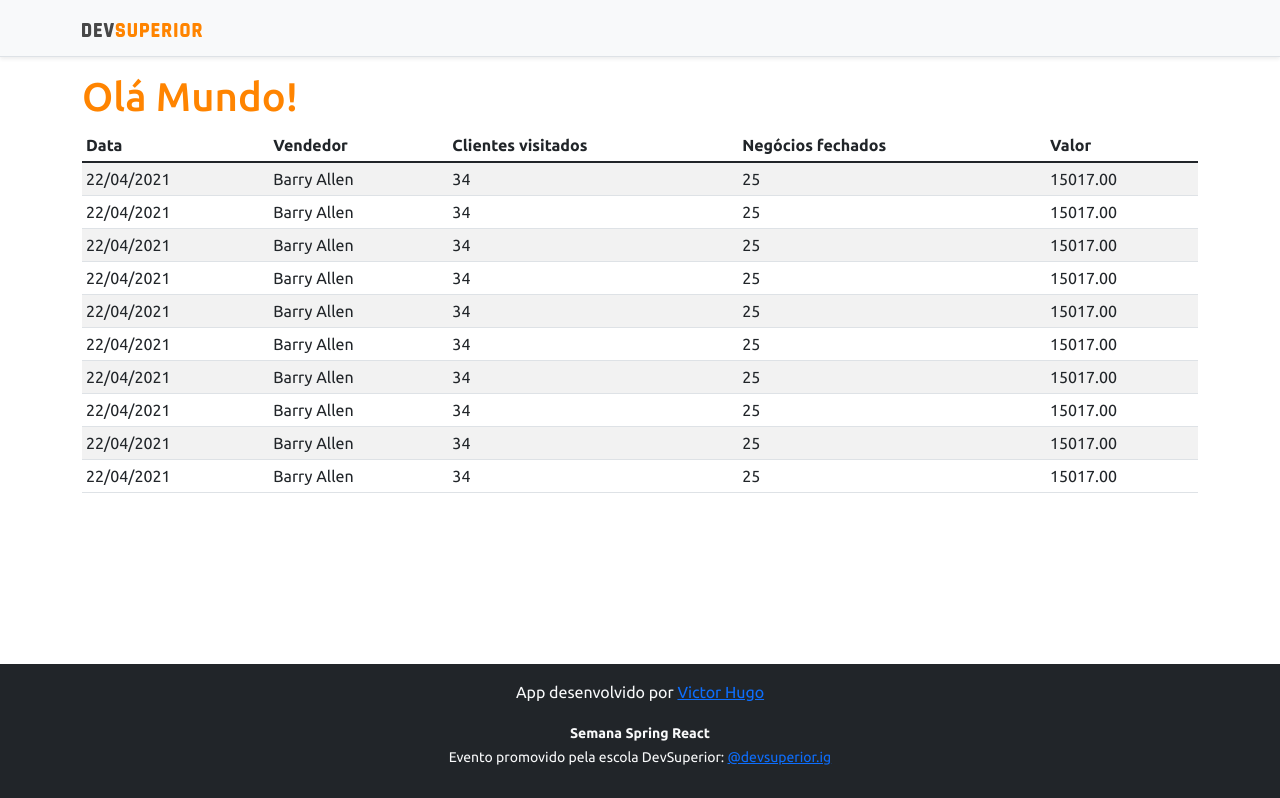
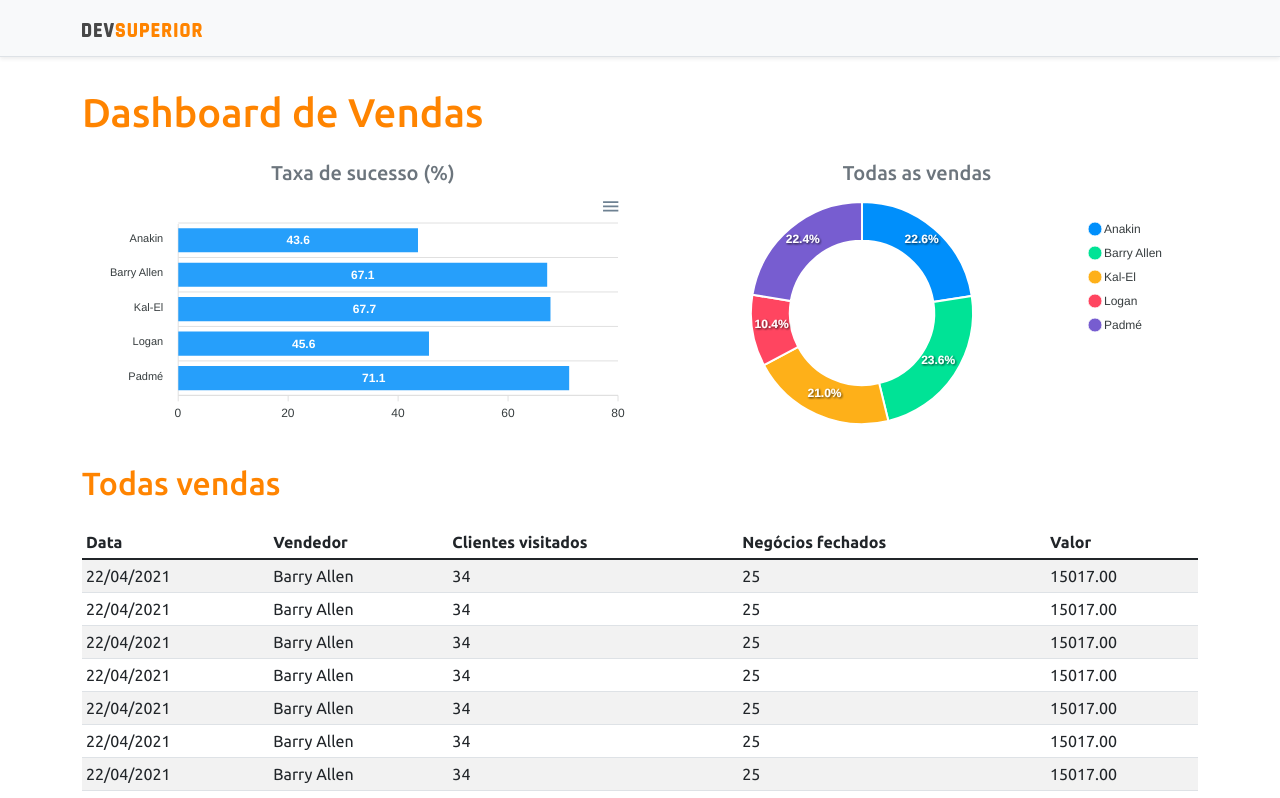
Before and after one commit to victorh995/projeto-sds5, a React (Create React App) app in the folder frontend/: page / in a window 1280 px wide. Shown: the top 798 px of the page. Built offline with nearby package versions, Linux system fonts and the light colour scheme.

Commit message:
Static charts

```diff
--- a/frontend/package.json
+++ b/frontend/package.json
@@ -10,8 +10,10 @@
     "@types/node": "^12.0.0",
     "@types/react": "^17.0.0",
     "@types/react-dom": "^17.0.0",
+    "apexcharts": "^3.29.0",
     "bootstrap": "^5.1.3",
     "react": "^17.0.2",
+    "react-apexcharts": "^1.3.9",
     "react-dom": "^17.0.2",
     "react-scripts": "4.0.3",
     "typescript": "^4.1.2",
--- a/frontend/src/App.tsx
+++ b/frontend/src/App.tsx
@@ -1,4 +1,6 @@
+import BarChart from "components/BarChart";
 import DataTable from "components/DataTable";
+import DonoutChart from "components/DonoutChart";
 import NavBar from "components/NavBar";
 import Footer from "components/NavBar/Footer";
 
@@ -7,8 +9,20 @@
     <>
       <NavBar />
       <div className="container">
-        <h1 className="text-primary">Olá Mundo!</h1>
-
+        <h1 className="text-primary py-3">Dashboard de Vendas</h1>
+        <div className="row px-3">
+          <div className="col-sm-6">
+            <h5 className="text-center text-secondary">Taxa de sucesso (%)</h5>
+            <BarChart />
+          </div>
+          <div className="col-sm-6">
+            <h5 className="text-center text-secondary">Todas as vendas</h5>
+            <DonoutChart />
+          </div>
+        </div>
+        <div className="py-3">
+          <h2 className="text-primary">Todas vendas</h2>
+        </div>
         <DataTable />
       </div>
       <Footer />
--- /dev/null
+++ b/frontend/src/components/BarChart/index.tsx
@@ -0,0 +1,33 @@
+import Chart from "react-apexcharts";
+
+const BarChart = () => {
+  const options = {
+    plotOptions: {
+      bar: {
+        horizontal: true,
+      },
+    },
+  };
+
+  const mockData = {
+    labels: {
+      categories: ["Anakin", "Barry Allen", "Kal-El", "Logan", "Padmé"],
+    },
+    series: [
+      {
+        name: "% Sucesso",
+        data: [43.6, 67.1, 67.7, 45.6, 71.1],
+      },
+    ],
+  };
+
+  return (
+    <Chart
+      options={{ ...options, xaxis: mockData.labels }}
+      series={mockData.series}
+      type="bar"
+      height="240"
+    />
+  );
+};
+export default BarChart;
--- /dev/null
+++ b/frontend/src/components/DonoutChart/index.tsx
@@ -0,0 +1,24 @@
+import Chart from "react-apexcharts";
+
+const DonoutChart = () => {
+  const mockData = {
+    series: [477138, 499928, 444867, 220426, 473088],
+    labels: ["Anakin", "Barry Allen", "Kal-El", "Logan", "Padmé"],
+  };
+
+  const options = {
+    legend: {
+      show: true,
+    },
+  };
+
+  return (
+    <Chart
+      options={{ ...options, labels: mockData.labels }}
+      series={mockData.series}
+      type="donut"
+      height="240"
+    />
+  );
+};
+export default DonoutChart;
```
Also changed, not shown: 1 other file (tests, documents, lock files or other folders).
